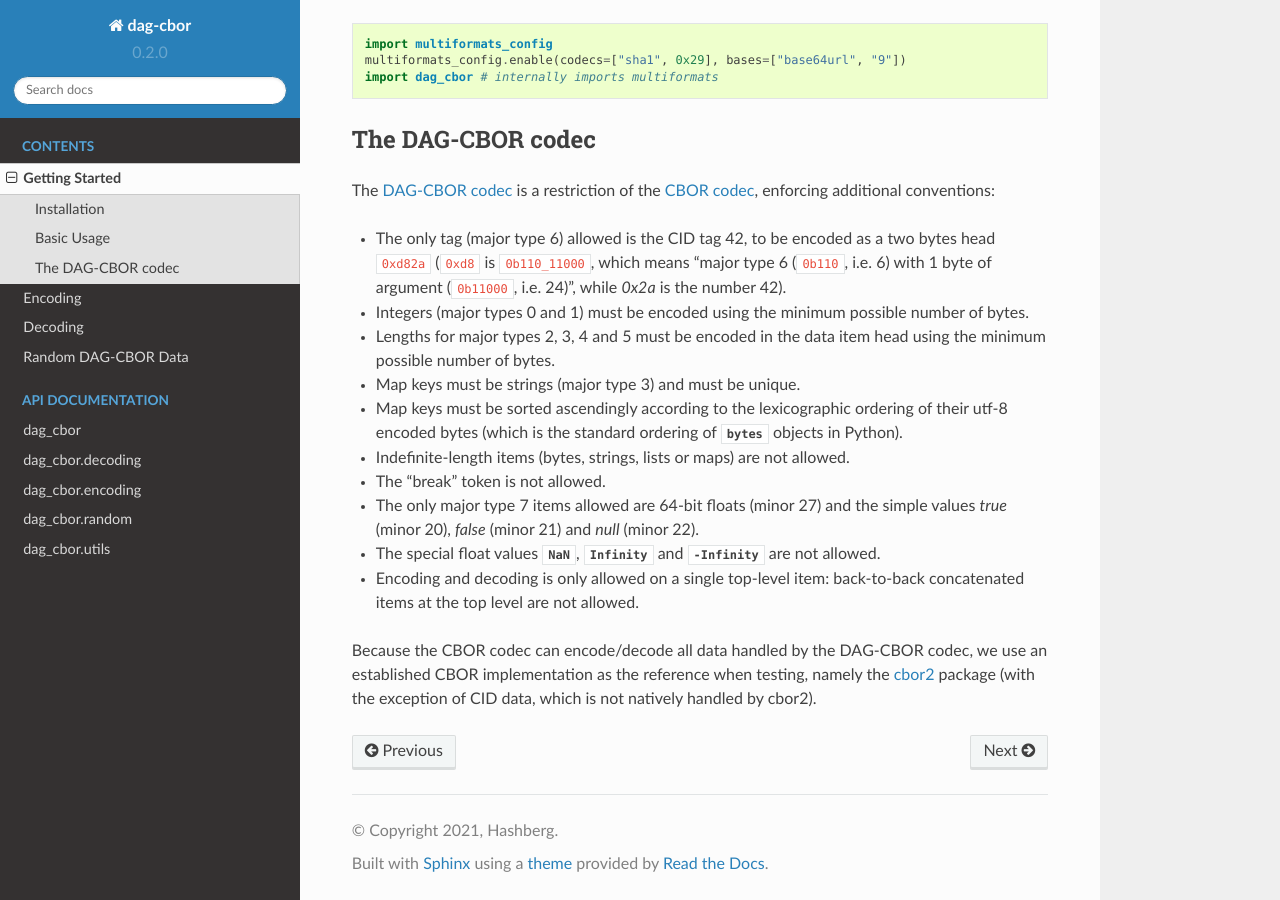
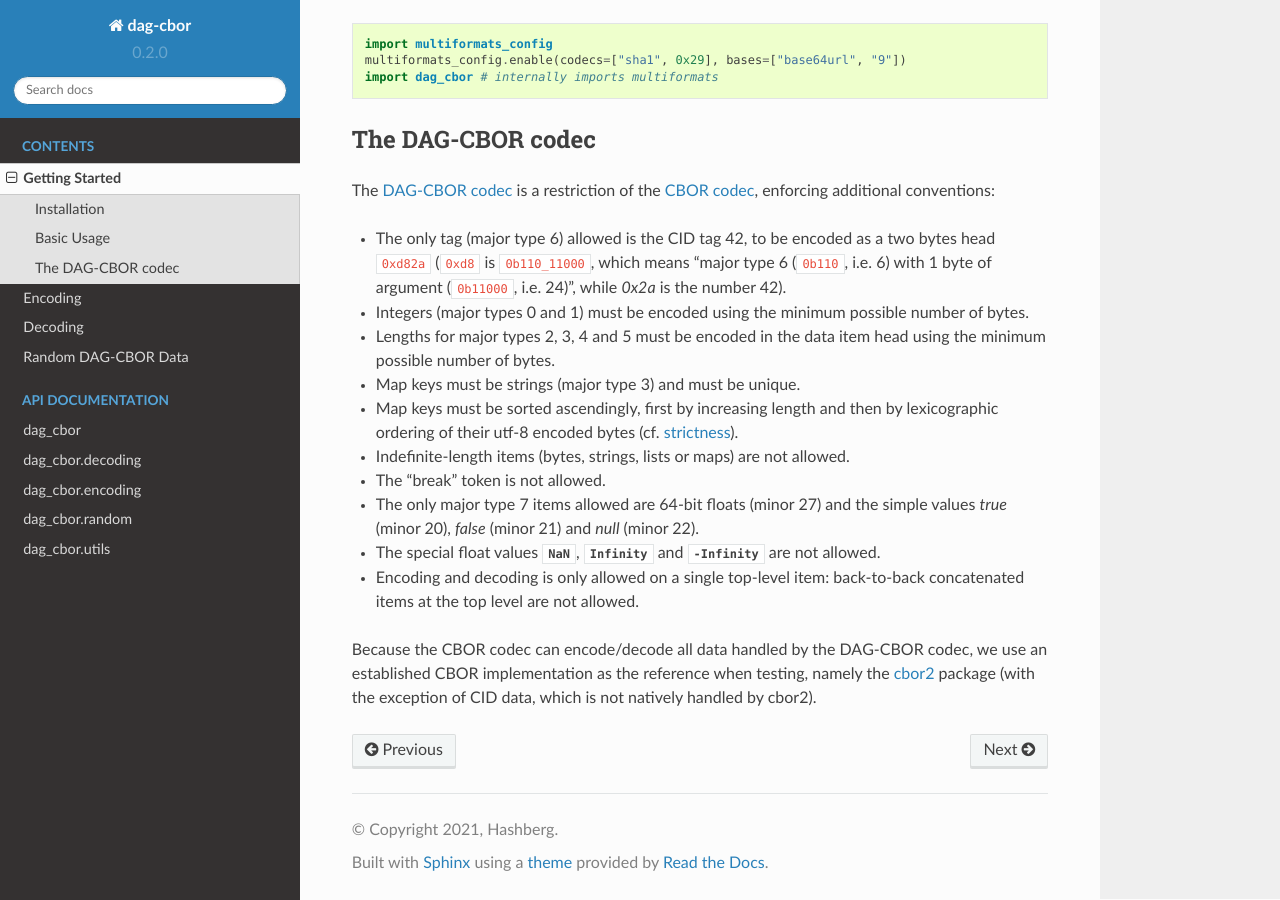
Before and after one commit to hashberg-io/dag-cbor, a Sphinx documentation site: the page built from docs/getting-started.rst, in a window 1280 px wide and 900 px high, scrolled down 864 px. Built offline with Sphinx 7.4.7 and the Read the Docs theme 2.0.0, drawn with Linux system fonts in a browser that asks for light colours.

Commit message:
Update getting-started.rst
Fixed documentation of map key ordering.

```diff
--- a/docs/getting-started.rst
+++ b/docs/getting-started.rst
@@ -51,8 +51,7 @@ The `DAG-CBOR codec <https://ipld.io/specs/codecs/dag-cbor/spec/>`_ is a restric
 - Integers (major types 0 and 1) must be encoded using the minimum possible number of bytes.
 - Lengths for major types 2, 3, 4 and 5 must be encoded in the data item head using the minimum possible number of bytes.
 - Map keys must be strings (major type 3) and must be unique.
-- Map keys must be sorted ascendingly according to the lexicographic ordering of their utf-8 encoded bytes (which is
-  the standard ordering of :obj:`bytes` objects in Python).
+- Map keys must be sorted ascendingly, first by increasing length and then by lexicographic ordering of their utf-8 encoded bytes (cf. `strictness <https://ipld.io/specs/codecs/dag-cbor/spec/#strictness>`_).
 - Indefinite-length items (bytes, strings, lists or maps) are not allowed.
 - The "break" token is not allowed.
 - The only major type 7 items allowed are 64-bit floats (minor 27) and the simple values `true` (minor 20),
```
